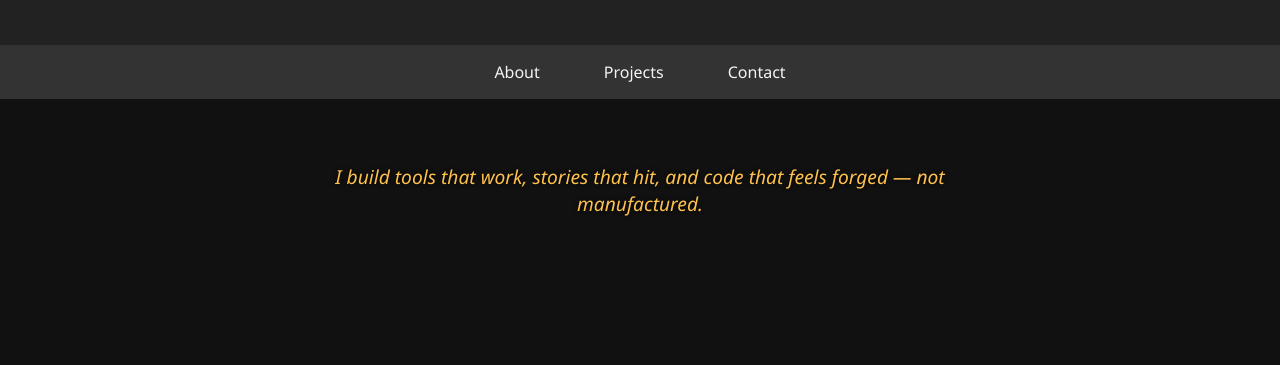
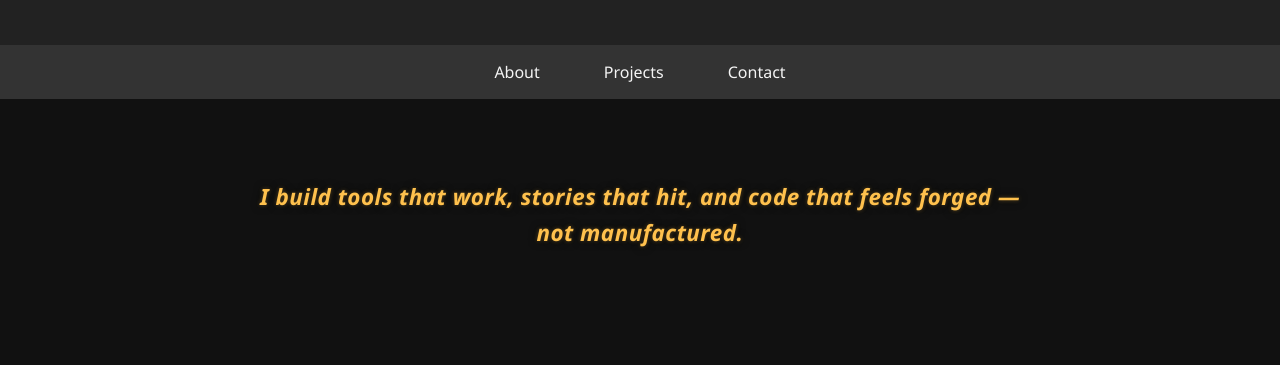
Before and after one commit to Divinical/benwrites-hub, a plain HTML site: page index.html in a window 1280 px wide. Shown: the part 143-508 px from the top of the page. Drawn offline with Linux system fonts and the light colour scheme.

Commit message:
fixed css for about me

```diff
--- a/style.css
+++ b/style.css
@@ -91,14 +91,16 @@ footer {
 --------------------------------*/
 
 .creed {
-  font-size: 1.2rem;
+  font-size: 1.4rem;
   text-align: center;
-  max-width: 700px;
-  margin: 2rem auto;
+  max-width: 800px;
+  margin: 3rem auto 2rem;
   color: #ffc14d;
   font-style: italic;
-  font-weight: 500;
-  text-shadow: 0 0 4px #000;
+  font-weight: 600;
+  line-height: 1.6;
+  text-shadow: 0 0 4px #ffc14d55, 0 0 8px #000;
+  letter-spacing: 0.5px;
 }
 /* -------------------------------
    LIVE PROJECTS SECTION
```
